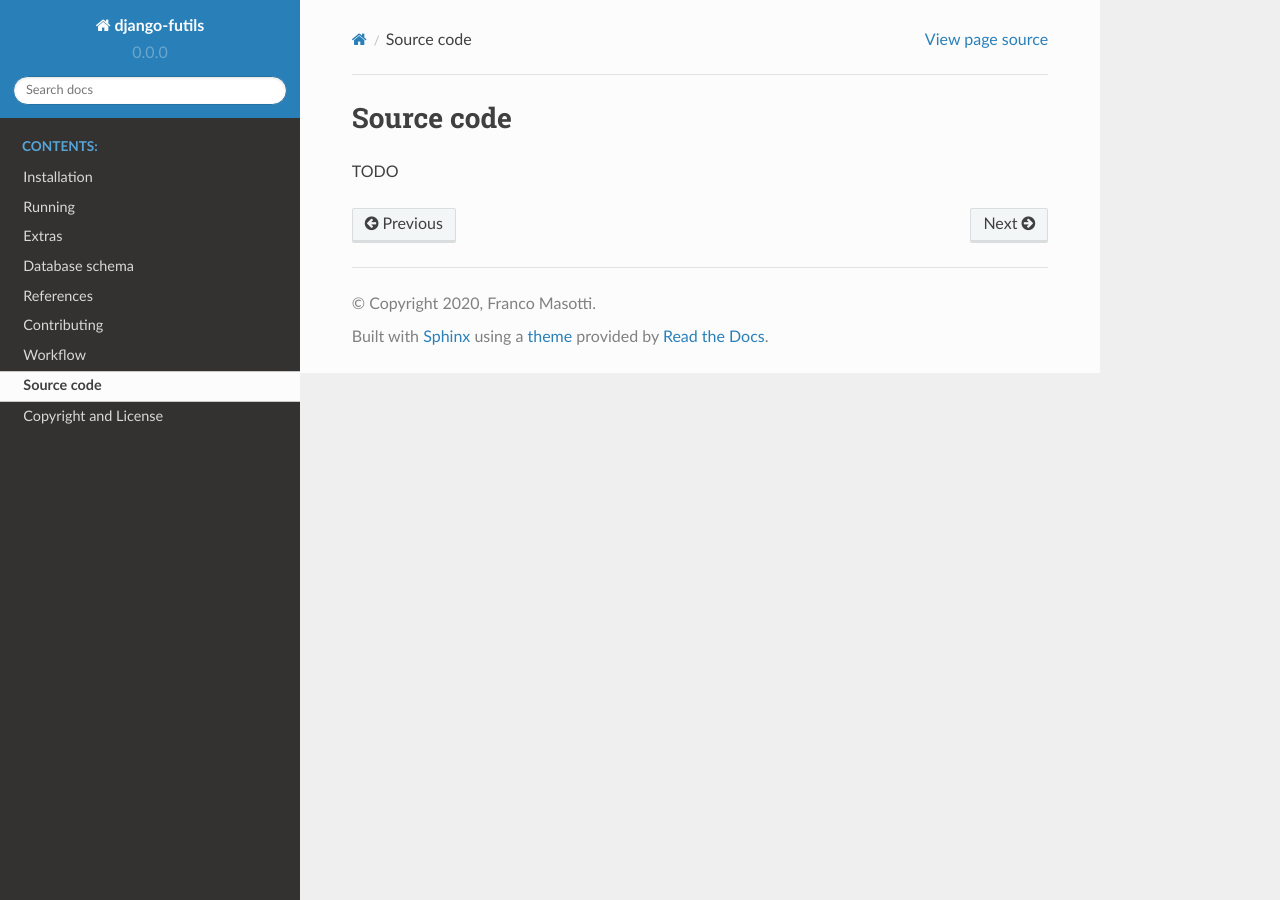
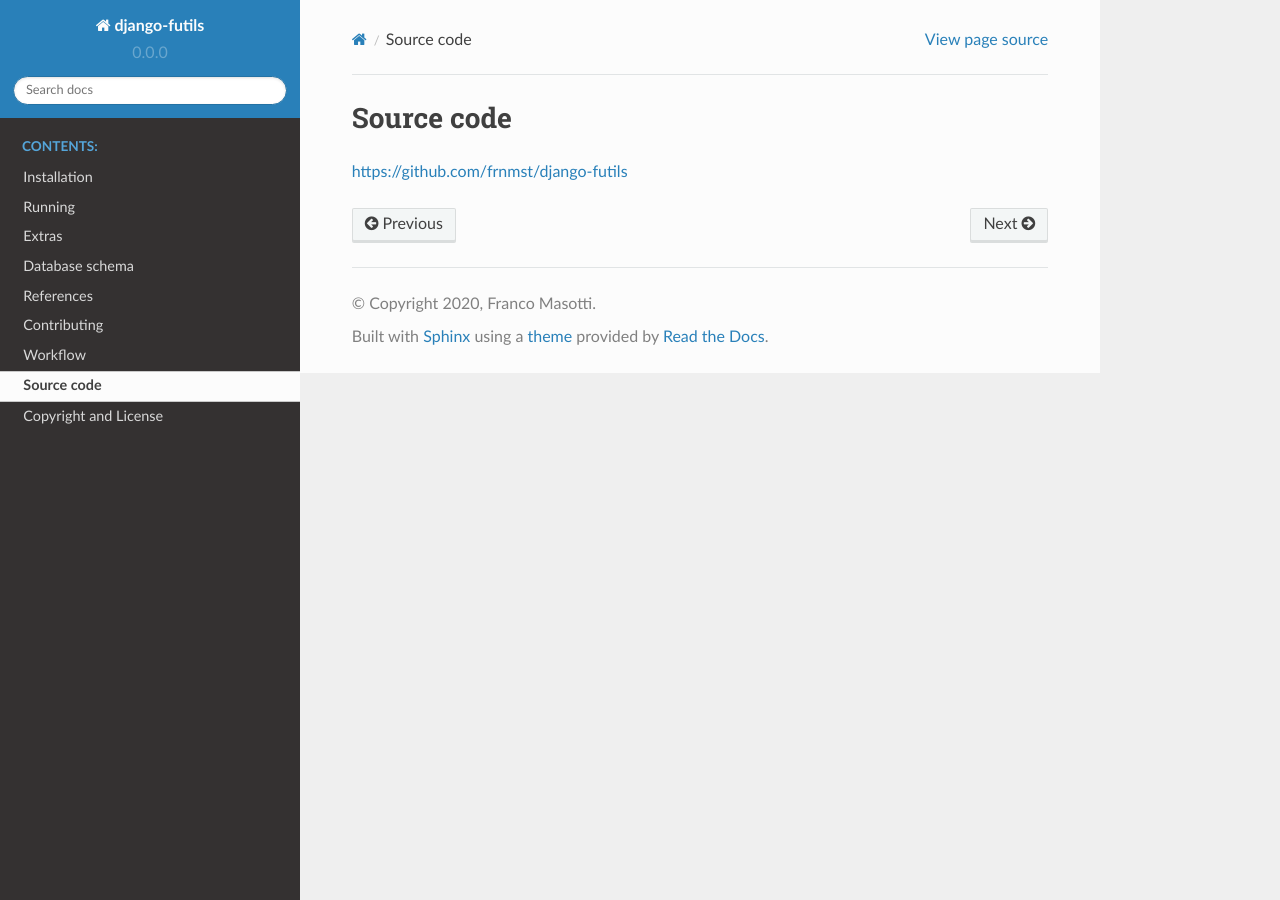
Before and after one commit to frnmst/django-futils, a Sphinx documentation site: the page built from docs/source_code.rst, in a window 1280 px wide. Built offline with Sphinx 7.4.7 and the Read the Docs theme 2.0.0, drawn with Linux system fonts in a browser that asks for light colours.

Commit message:
Added source code URL.

```diff
--- a/docs/source_code.rst
+++ b/docs/source_code.rst
@@ -1,4 +1,4 @@
 Source code
 ===========
 
-TODO
+https://github.com/frnmst/django-futils
```
